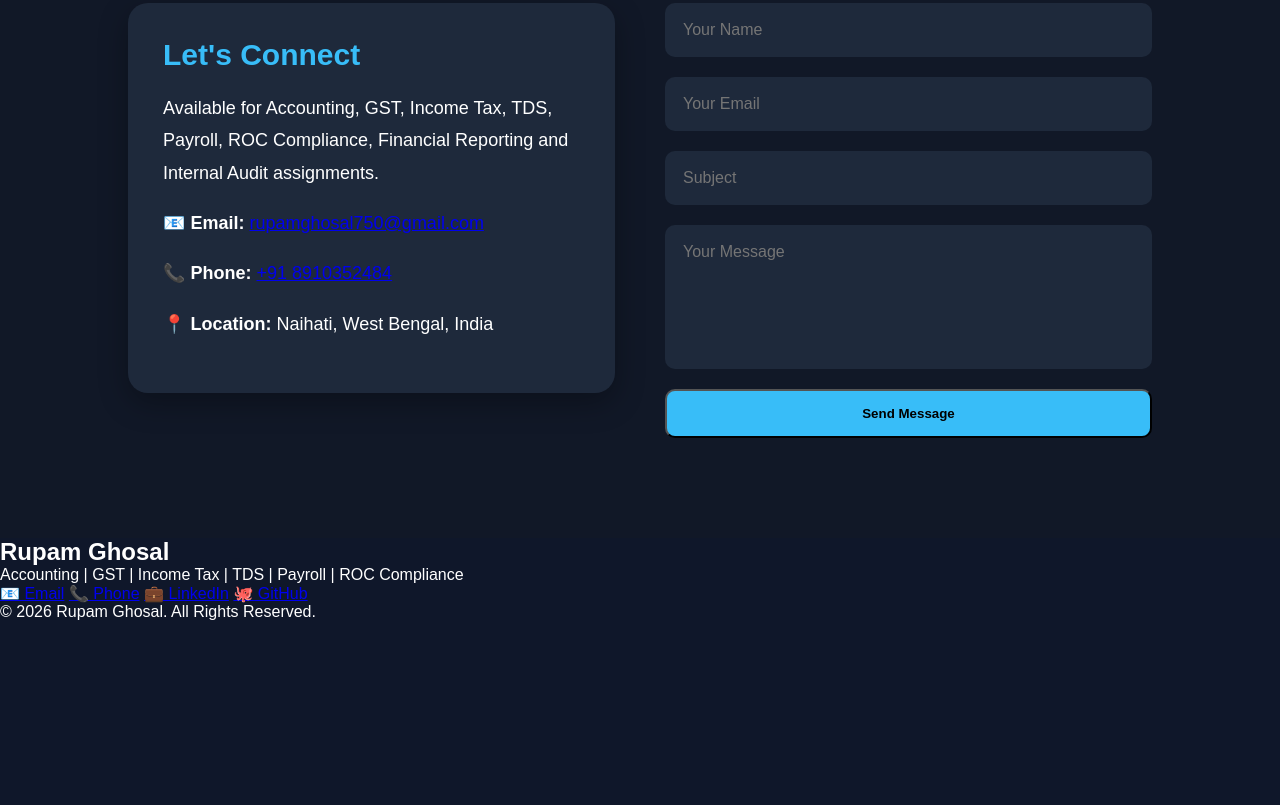
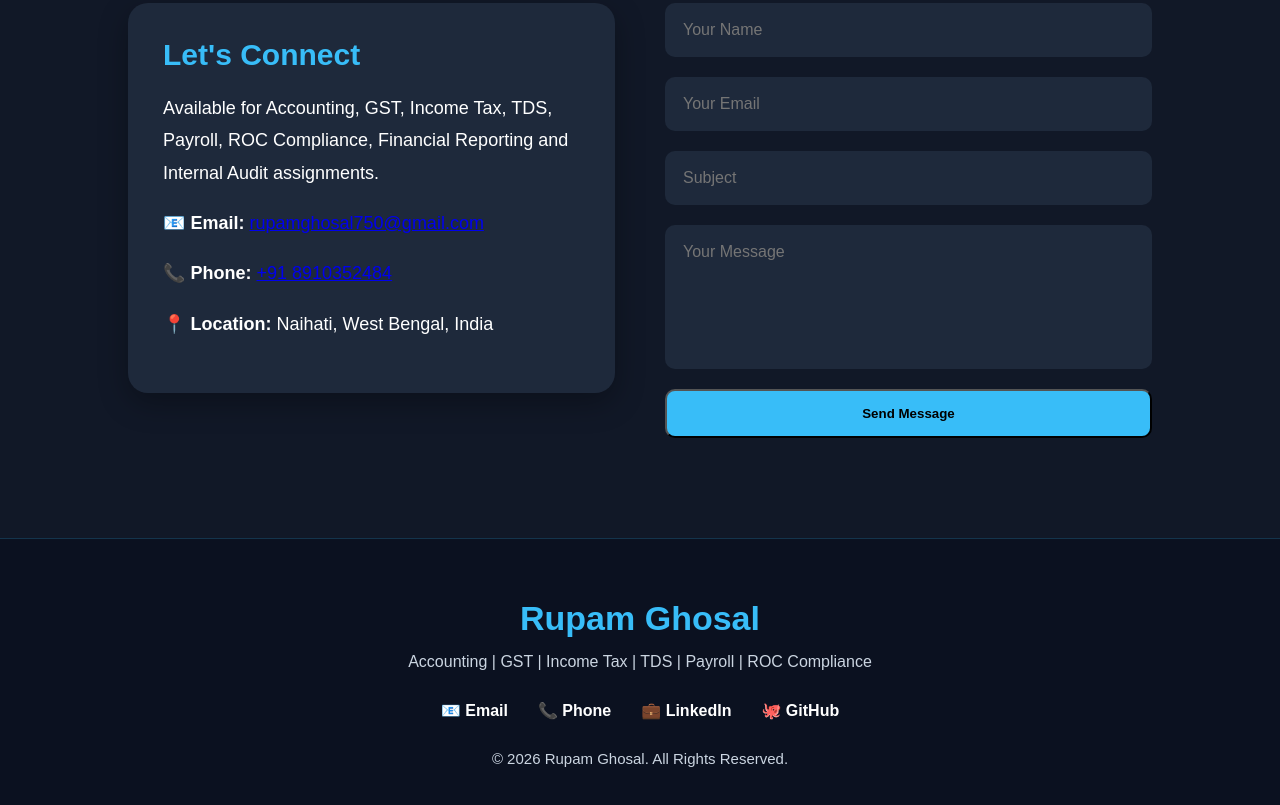
Before and after one commit to rupamghosal750-dotcom/rupamghosal750-dotcom.github.io, a plain HTML site: page index.html in a window 1280 px wide. Shown: the part 5181-5986 px from the top of the page. Before the commit the page ends 5802 px from the top, so only its background shows below. Drawn offline with Linux system fonts and the light colour scheme.

Commit message:
Update style.css

```diff
--- a/style.css
+++ b/style.css
@@ -461,3 +461,61 @@ line-height:1.7;
 .contact-form button{
     width:100%;
 }
+/* ================= Footer ================= */
+
+.footer{
+
+    background:#0b1120;
+    padding:60px 10%;
+    text-align:center;
+    border-top:1px solid rgba(56,189,248,.2);
+
+}
+
+.footer h2{
+
+    color:#38bdf8;
+    font-size:34px;
+    margin-bottom:15px;
+
+}
+
+.footer p{
+
+    color:#cbd5e1;
+    margin:10px 0;
+
+}
+
+.footer-links{
+
+    margin:30px 0;
+    display:flex;
+    justify-content:center;
+    gap:30px;
+    flex-wrap:wrap;
+
+}
+
+.footer-links a{
+
+    color:white;
+    text-decoration:none;
+    font-weight:bold;
+    transition:.3s;
+
+}
+
+.footer-links a:hover{
+
+    color:#38bdf8;
+
+}
+
+.copyright{
+
+    margin-top:25px;
+    color:#94a3b8;
+    font-size:15px;
+
+}
```
